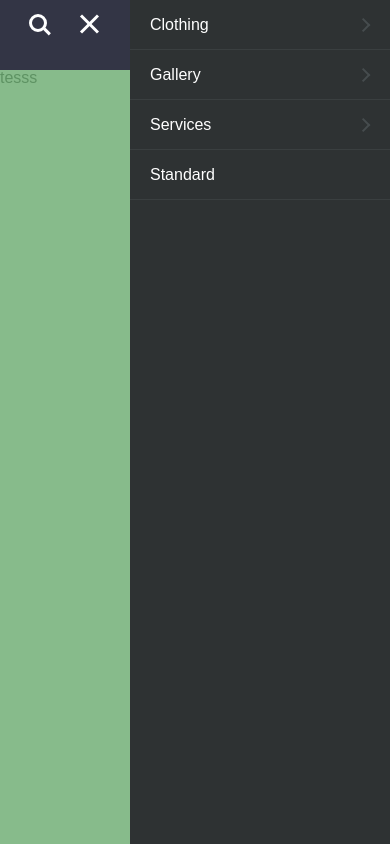
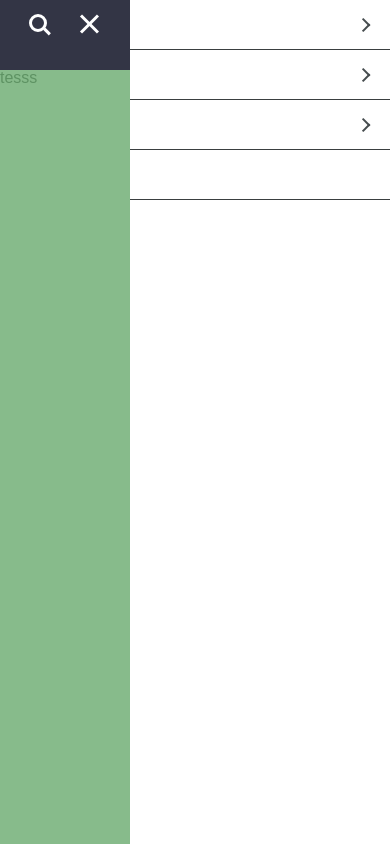
Before and after one commit to bpstore/bpstore.github.io, a PHP site: page /content.html in a window 390 px wide, after a click on "Menu". Run offline with PHP 8.4, Linux system fonts and the light colour scheme.

Commit message:
Update style.css

```diff
--- a/css/style.css
+++ b/css/style.css
@@ -372,7 +372,7 @@ body {;
   right: 0;
   height: 100%;
   width: 260px;
-  background: #2e3233;
+  background: #ffffff;
   overflow: auto;
   -webkit-overflow-scrolling: touch;
   z-index: 1;
```
